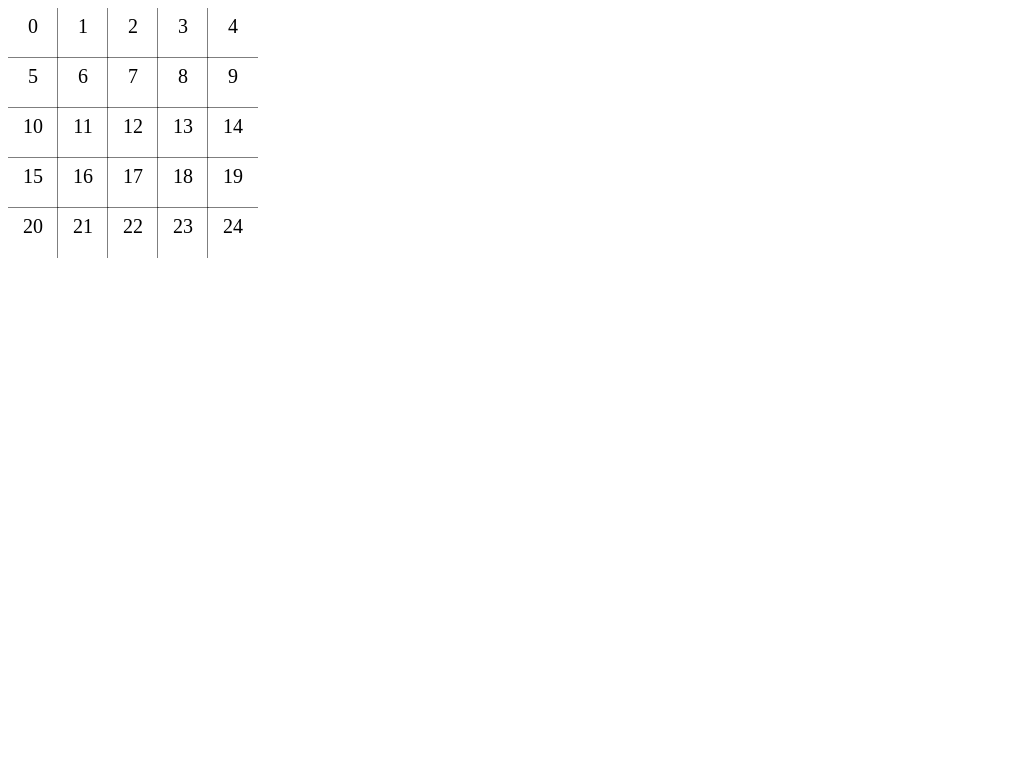
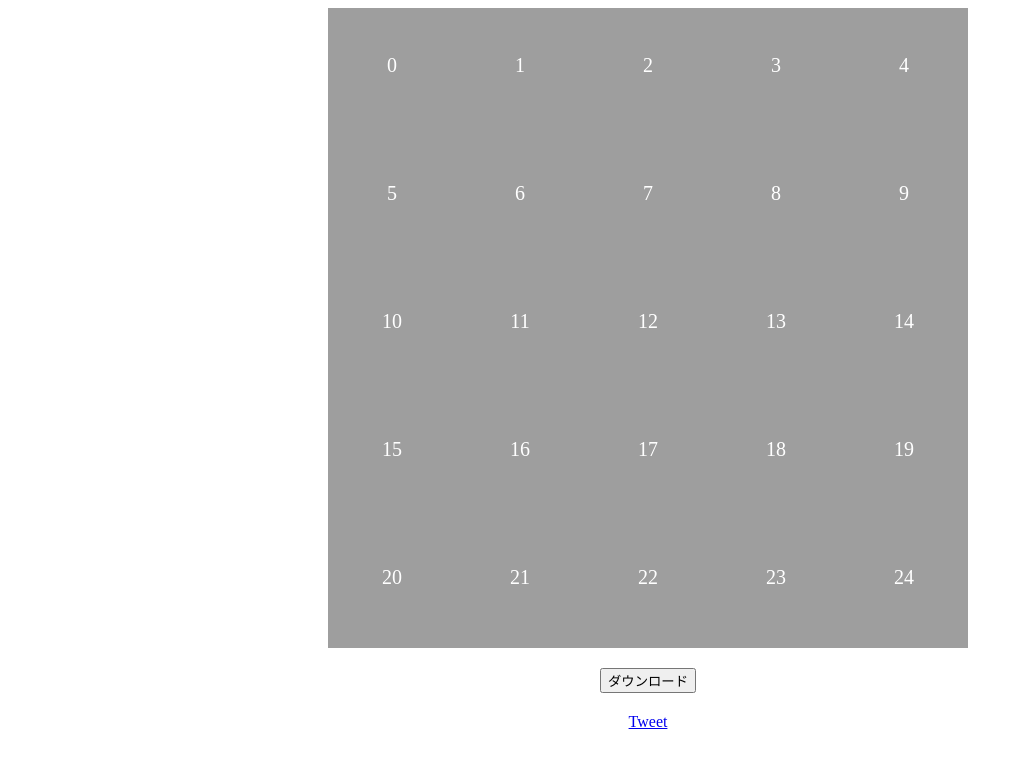
Before and after one commit to project-H-card/web_tests, a plain HTML site: page docs/bingo/index.html in a window 1280 px wide. Shown: the whole page, without its empty margins (0-1023 px from the left). Drawn offline with Linux system fonts and the light colour scheme.

Commit message:
画像ダウンロードとTwitterシェアボタン完成

```diff
--- a/docs/bingo/bingo.js
+++ b/docs/bingo/bingo.js
@@ -43,18 +43,24 @@ class Bingo {
 
 
     loadImages() {
-        // this.images.circle = new Image();
-        // this.images.circle.src = "";
+        this.images.circle = new Image();
+        this.images.circle.src = "../images/circle.webp";
+
+        this.images.bg = new Image();
+        this.images.bg.src = "../images/bg.webp";
     }
 
 
     init(cellData) {
         this.cells = this.initCells(cellData);
-        this.draw();
-        this.canvas.addEventListener("click", (e) => {
-            const { canvasX, canvasY } = this.mouseEventToCanvasXY(e);
-            this.handleClick(canvasX, canvasY);
-        })
+
+        this.images.bg.onload = () => {
+            this.draw();
+            this.canvas.addEventListener("click", (e) => {
+                const { canvasX, canvasY } = this.mouseEventToCanvasXY(e);
+                this.handleClick(canvasX, canvasY);
+            })
+        };
     }
 
 
@@ -113,14 +119,18 @@ class Bingo {
     draw() {
         this.ctx.fillStyle = "black";
         this.ctx.fillRect(0, 0, this.width, this.height);
+
         this.ctx.font = "20px serif";
         this.ctx.textAlign = 'center';
+
+        this.ctx.drawImage(this.images.bg, 0, 0, this.width, this.height);
 
         for (let i = 0; i < this.rowNum; i++) {
             for (let j = 0; j < this.columnNum; j++) {
                 this.drawCell(i, j);
             }
         }
+
 
     }
 
@@ -130,21 +140,23 @@ class Bingo {
         const cellCanvasLeft = j * this.cellSize;
         const cellCanvasTop = i * this.cellSize
 
-        this.ctx.strokeStyle = "black";
-        this.ctx.fillStyle = "white";
-        this.ctx.strokeRect(cellCanvasLeft, cellCanvasTop, this.cellSize, this.cellSize);
-        this.ctx.fillRect(cellCanvasLeft, cellCanvasTop, this.cellSize, this.cellSize);
+        // this.ctx.strokeStyle = "black";
+        // this.ctx.fillStyle = "white";
+        // this.ctx.strokeRect(cellCanvasLeft, cellCanvasTop, this.cellSize, this.cellSize);
+        // this.ctx.fillRect(cellCanvasLeft, cellCanvasTop, this.cellSize, this.cellSize);
 
 
-        this.ctx.fillStyle = "black";
+        // this.ctx.fillStyle = "black";
+        this.ctx.fillStyle = "white";
         this.ctx.fillText(cell.text, cellCanvasLeft + Math.floor(this.cellSize / 2), Math.floor(cellCanvasTop + this.cellSize / 2));
-        // this.ctx.drawImage(this.images.flag, cellCanvasLeft, cellCanvasTop, this.cellSize, this.cellSize);
 
         if(cell.isChecked) {
-            this.ctx.strokeStyle = "red";
-            this.ctx.beginPath();
-            this.ctx.arc(cellCanvasLeft + Math.floor(this.cellSize / 2), Math.floor(cellCanvasTop + this.cellSize / 2), this.cellSize*0.4, 0, 2*Math.PI);
-            this.ctx.stroke();
+            // this.ctx.strokeStyle = "red";
+            // this.ctx.beginPath();
+            // this.ctx.arc(cellCanvasLeft + Math.floor(this.cellSize / 2), Math.floor(cellCanvasTop + this.cellSize / 2), this.cellSize*0.4, 0, 2*Math.PI);
+            // this.ctx.stroke();
+
+            this.ctx.drawImage(this.images.circle, cellCanvasLeft, cellCanvasTop, this.cellSize, this.cellSize);
         }
 
     }
@@ -152,11 +164,16 @@ class Bingo {
 
 }
 
+const canvasID = "#bingoCanvas";
+
 const rowNum = 5;
 const columnNum = 5;
-const cellSize = 50;
+const {innerHeight, innerWidth} = window;
+const cellWidthMax = innerWidth / columnNum;
+const cellHeightMax = innerHeight / rowNum;
+const cellSize = cellWidthMax > cellHeightMax ? cellHeightMax * 0.8 : cellWidthMax * 0.8;
 
-const bingo = new Bingo(rowNum, columnNum, "#bingoCanvas", cellSize);
+const bingo = new Bingo(rowNum, columnNum, canvasID, cellSize);
 
 const cellData = [];
 for (let i = 0; i < rowNum; i++) {
@@ -170,3 +187,13 @@ for (let i = 0; i < rowNum; i++) {
 console.log(cellData);
 
 bingo.init(cellData);
+
+
+document.getElementById("download").addEventListener("click", (e) => {
+    let canvas = document.querySelector(canvasID);
+
+    let link = document.createElement("a");
+    link.href = canvas.toDataURL("image/png");
+    link.download = "ハイストビンゴ.png";
+    link.click();
+});
--- a/docs/bingo/index.html
+++ b/docs/bingo/index.html
@@ -1,18 +1,57 @@
 <!DOCTYPE html>
 <html lang="ja">
+
 <head>
     <meta charset="UTF-8">
     <meta name="viewport" content="width=device-width, initial-scale=1.0">
     <title>ビンゴ | ハイスト</title>
+    <style>
+        #bingoRelated {
+            min-height: 100vh;
+            min-width: 100vw;
+        }
+
+        #bingo {
+            height: 100%;
+            width: 100%;
+            display: flex;
+        }
+
+        canvas {
+            margin: auto;
+            display: block;
+        }
+
+        #download {
+            margin: 20px auto;
+            display: block;
+        }
+
+        #twitterShare {
+            margin: 10px auto;
+            display: flex;
+            justify-content: center;
+        }
+    </style>
 </head>
+
 <body>
     <main>
         <section id="bingoRelated">
             <section id="bingo">
                 <canvas id="bingoCanvas"></canvas>
             </section>
+            <input type="button" value="ダウンロード" id="download">
+            <div id="twitterShare">
+                <a href="https://twitter.com/share?ref_src=twsrc%5Etfw" class="twitter-share-button"
+                    data-text="ハイストのBingoだよ。" data-show-count="false" data-lang="ja" data-related="projecthcard"
+                    data-via="projecthcard" data-hashtags="ハイスト,ビンゴ,歴史カードゲーム">Tweet</a>
+            </div>
         </section>
+
+        <script async src="https://platform.twitter.com/widgets.js" charset="utf-8"></script>
     </main>
     <script src="bingo.js"></script>
 </body>
+
 </html>
```
Also changed, not shown: docs/images/circle.webp (added), 1 other file.
